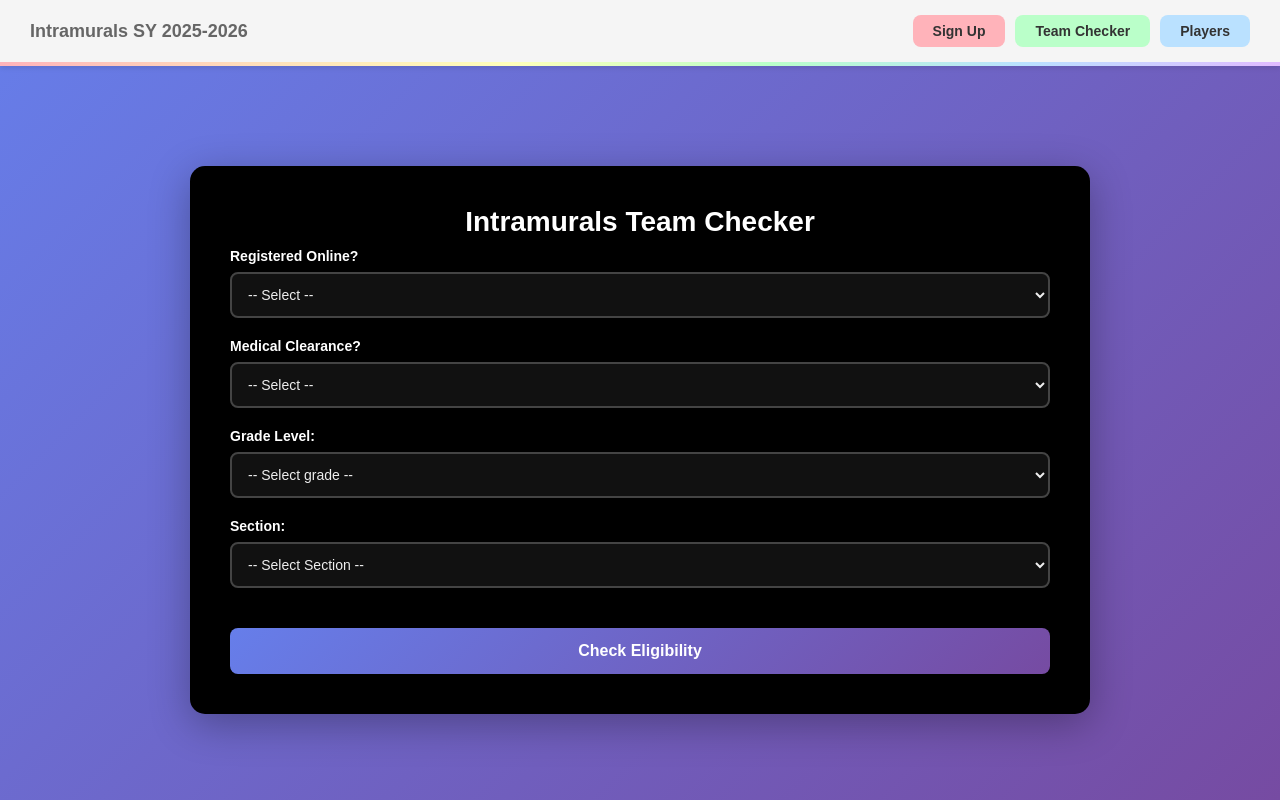
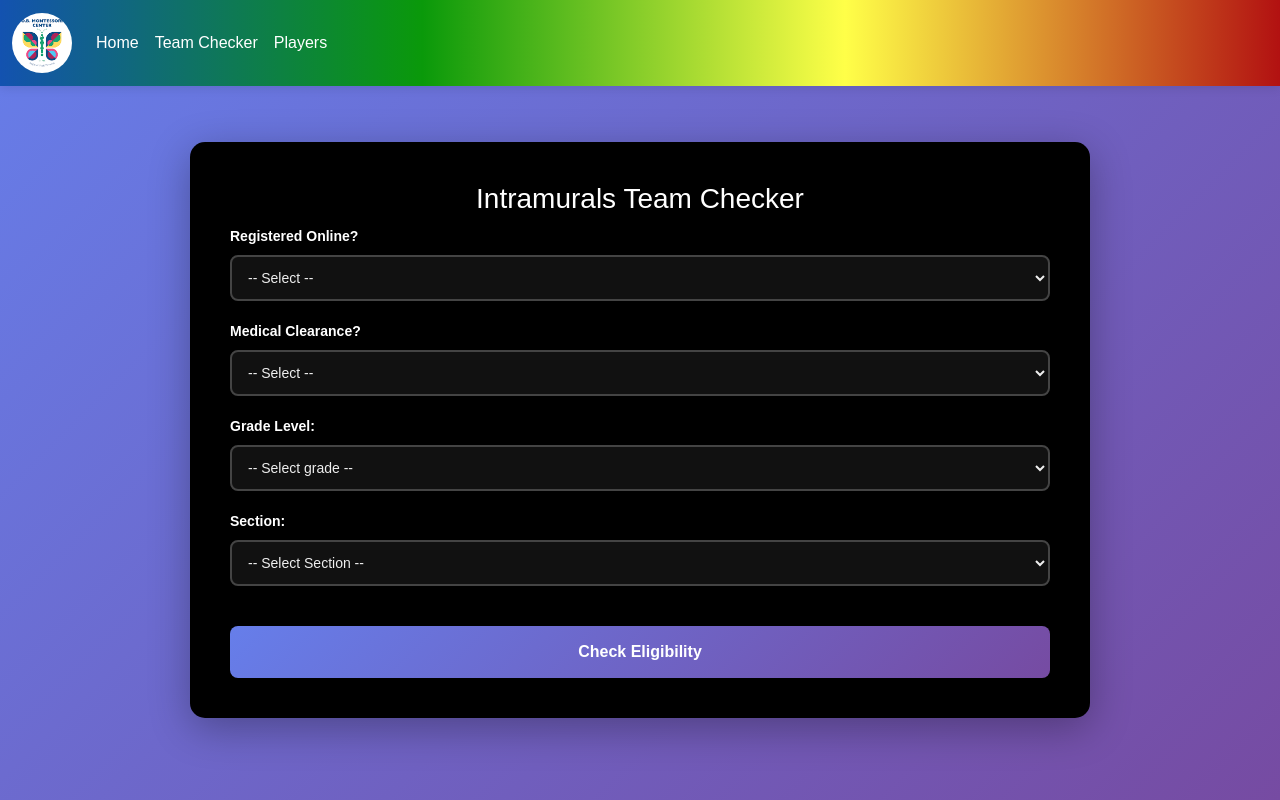
Before and after one commit to TyphoonKer/LP_ICT10_Q3Project_Pangilinan_Noleen, a plain HTML site: page TEAMCHECKER.html in a window 1280 px wide. Drawn offline with nearby package versions, Linux system fonts and the light colour scheme.

Commit message:
Update TEAMCHECKER.html
Updated the TEAMCHECKER.html file to include Bootstrap for styling and improved the navbar layout.

```diff
--- a/TEAMCHECKER.html
+++ b/TEAMCHECKER.html
@@ -2,7 +2,9 @@
 <html lang="en">
 <head>
   <meta charset="UTF-8">
+  <meta name="viewport" content="width=device-width, initial-scale=1">
   <title>Intramurals Team Checker</title>
+  <link href="https://cdn.jsdelivr.net/npm/bootstrap@5.3.0/dist/css/bootstrap.min.css" rel="stylesheet">
   <style>
     * {
       margin: 0;
@@ -17,60 +19,23 @@
       justify-content: center;
       align-items: center;
       padding: 20px;
+      padding-top: 80px;
     }
     .navbar {
-      width: 100%;
-      background: #f5f5f5;
-      color: #333;
-      padding: 15px 30px;
-      position: fixed;
-      top: 0;
-      left: 0;
-      display: flex;
-      justify-content: space-between;
-      align-items: center;
-      box-shadow: 0 2px 5px rgba(0,0,0,0.1);
-      z-index: 1000;
-      border-bottom: 4px solid transparent;
-      background-image: linear-gradient(#f5f5f5, #f5f5f5), linear-gradient(90deg, #ffb3ba, #ffdfba, #ffffba, #baffc9, #bae1ff, #e0bbff);
-      background-origin: border-box;
-      background-clip: padding-box, border-box;
+      background: linear-gradient(90deg, #1352b0 0%, #0a990a 33%, #ffff48 66%, #b21111 100%) !important;
+      box-shadow: 0 2px 10px rgba(0, 0, 0, 0.1);
     }
-    .nav-content h2 {
-      margin: 0;
-      font-size: 18px;
-      font-weight: bold;
-      color: #666;
+    .navbar-brand img {
+      width: 60px;
+      height: 60px;
     }
-    .nav-buttons {
-      display: flex;
-      gap: 10px;
+    .navbar-nav .nav-link {
+      color: white !important;
+      font-weight: 500;
+      transition: opacity 0.3s;
     }
-    .nav-btn {
-      padding: 8px 20px;
-      border: none;
-      border-radius: 8px;
-      font-size: 14px;
-      font-weight: bold;
-      cursor: pointer;
-      transition: transform 0.2s;
-      text-decoration: none;
-      display: inline-block;
-    }
-    .nav-btn:hover {
-      transform: translateY(-2px);
-    }
-    .nav-btn-signup {
-      background: #ffb3ba;
-      color: #333;
-    }
-    .nav-btn-checker {
-      background: #baffc9;
-      color: #333;
-    }
-    .nav-btn-players {
-      background: #bae1ff;
-      color: #333;
+    .navbar-nav .nav-link:hover {
+      opacity: 0.8;
     }
     .container {
       width: 90%;
@@ -81,7 +46,6 @@
       padding: 40px;
       border-radius: 15px;
       box-shadow: 0 10px 40px rgba(0,0,0,0.3);
-      margin-top: 80px;   /* leave room for the fixed header */
     }
     h1 {
       text-align: center;
@@ -190,16 +154,23 @@
 </head>
 <body>
 
-  <header class="navbar">
-    <div class="nav-content">
-      <h2>Intramurals SY 2025-2026</h2>
+  <nav class="navbar navbar-expand-md fixed-top">
+    <div class="container-fluid">
+      <a class="navbar-brand" href="SkillsTest.html">
+        <img src="OBLOGO.png" width="60" height="60" class="rounded-circle" alt="Logo">
+      </a>
+      <button class="navbar-toggler" type="button" data-bs-toggle="collapse" data-bs-target="#navbarNav" aria-controls="navbarNav" aria-expanded="false" aria-label="Toggle navigation">
+        <span class="navbar-toggler-icon"></span>
+      </button>
+      <div class="collapse navbar-collapse" id="navbarNav">
+        <ul class="navbar-nav me-auto">
+          <li class="nav-item"><a class="nav-link" href="SkillsTest.html">Home</a></li>
+          <li class="nav-item"><a class="nav-link" href="TEAMCHECKER.html">Team Checker</a></li>
+          <li class="nav-item"><a class="nav-link" href="Players.html">Players</a></li>
+        </ul>
+      </div>
     </div>
-    <div class="nav-buttons">
-      <a href="signup.html" class="nav-btn nav-btn-signup">Sign Up</a>
-      <a href="TEAMCHECKER.html" class="nav-btn nav-btn-checker">Team Checker</a>
-      <a href="players.html" class="nav-btn nav-btn-players">Players</a>
-    </div>
-  </header>
+  </nav>
 
   <div class="container">
     <h1>Intramurals Team Checker</h1>
@@ -255,6 +226,7 @@
     </div>
   </div>
 
+  <script src="https://cdn.jsdelivr.net/npm/bootstrap@5.3.0/dist/js/bootstrap.bundle.min.js"></script>
   <script>
     function checkEligibility() {
       const registered = document.getElementById("registered").value;
```
